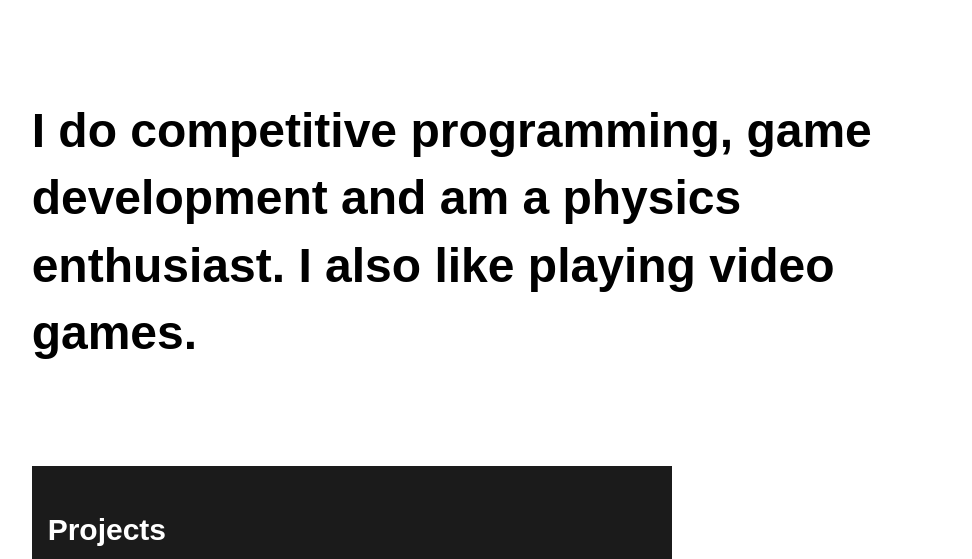
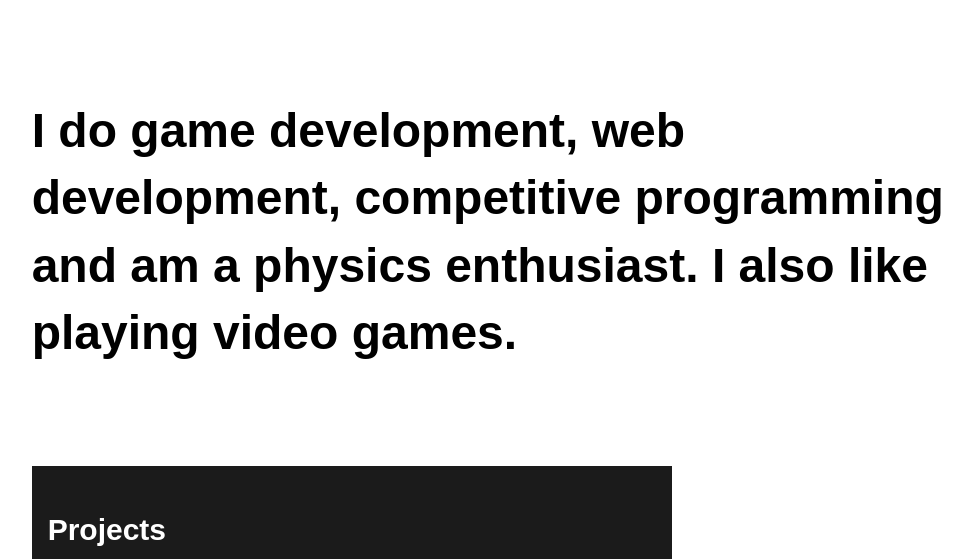
Before and after one commit to Aman-Pandey-afk/Portfolio, a plain HTML site: page index.html in a window 1280 px wide. Shown: the part 613-1172 px from the top of the page, without its empty margins (83-1055 px from the left). Drawn offline with nearby package versions, Linux system fonts and the light colour scheme; a web font is replaced by a local one.

Commit message:
Update Minor Changes

```diff
--- a/index.html
+++ b/index.html
@@ -46,7 +46,7 @@
 
 
       <blockquote>
-        <p>I do competitive programming, game development and am a physics enthusiast. I also like playing video games. </p>
+        <p>I do game development, web development, competitive programming and am a physics enthusiast. I also like playing video games. </p>
       </blockquote>
 
       <section class="light">
```
Also changed, not shown: 1 other file.
